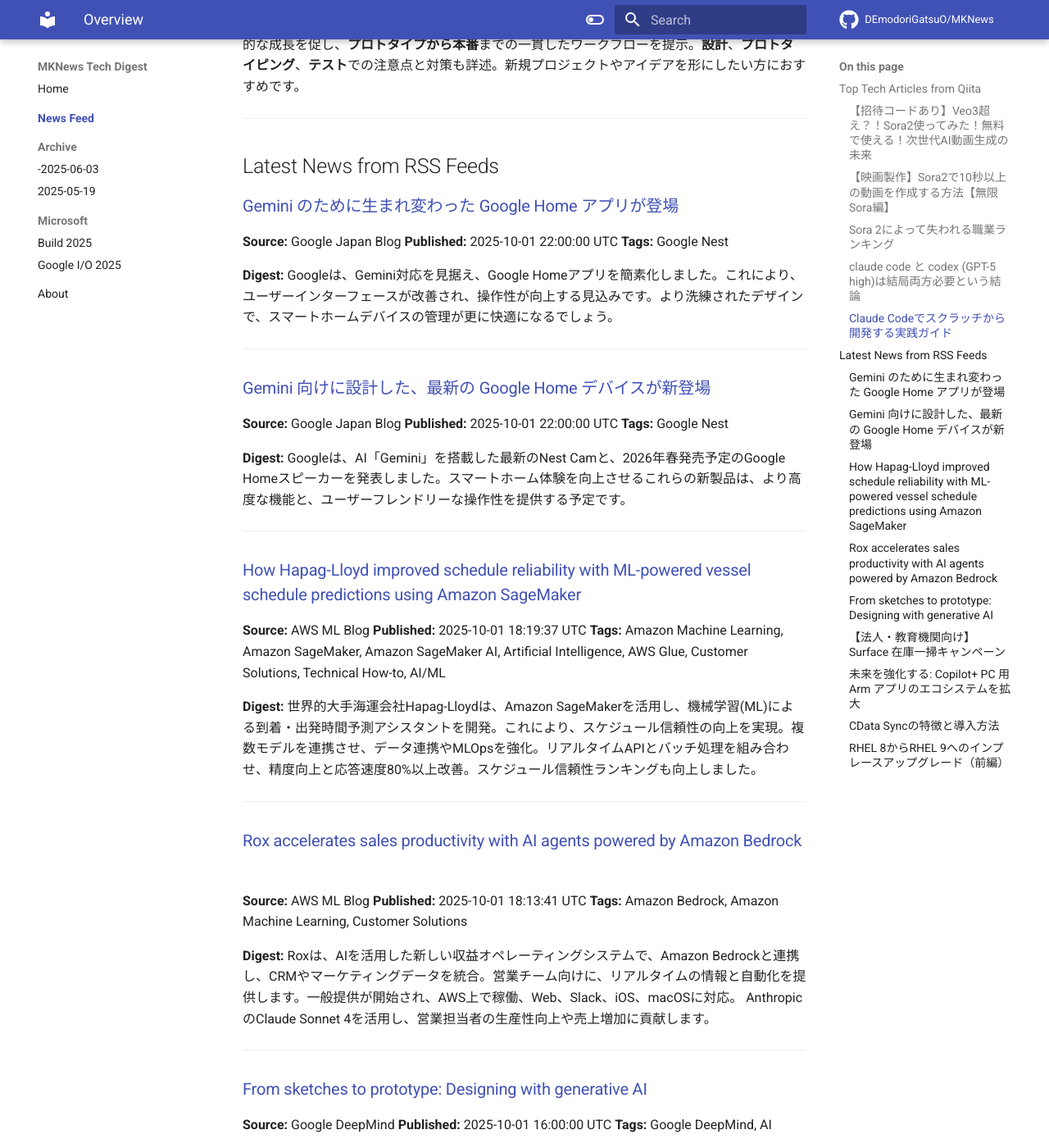
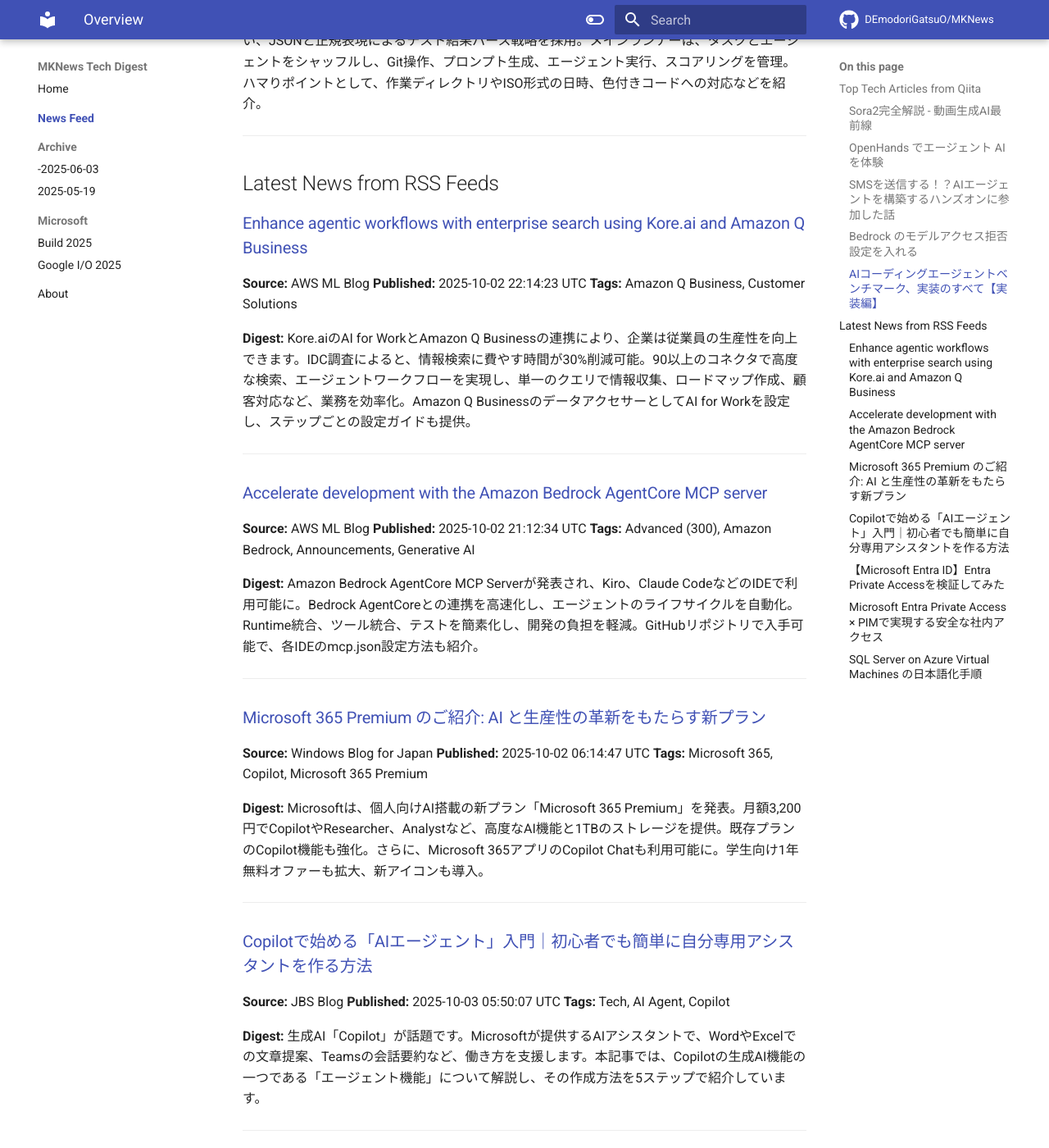
Before and after one commit to DEmodoriGatsuO/MKNews, an MkDocs documentation site: the page built from docs/news/index.md, in a window 1280 px wide and 1400 px high, scrolled down 1375 px. Shown: the whole window at 82% size. Built offline with MkDocs 1.6.1 and Material for MkDocs 9.7.7, drawn with Linux system fonts in a browser that asks for light colours; comment, search, counter and statistics services are not loaded; some of the changed text lies outside the part shown.

Commit message:
Automated AI Tech Digest - 2025-10-03

```diff
--- a/docs/news/index.md
+++ b/docs/news/index.md
@@ -1,147 +1,128 @@
-# AI Tech Trends Digest (2025-10-02)
+# AI Tech Trends Digest (2025-10-03)
 
 
 ## Top Tech Articles from Qiita
 
 
-### [【招待コードあり】Veo3超え？！Sora2使ってみた！無料で使える！次世代AI動画生成の未来](https://qiita.com/nanato12/items/d199738dde6ae616ed1c)
-**Published:** 2025-10-01 21:43:14 UTC
-**Likes:** 30
-**Tags:** AI, OpenAI, 生成AI, ChatGPT, Sora2
+### [Sora2完全解説 - 動画生成AI最前線](https://qiita.com/GeneLab_999/items/fd1c23c249a2b790ddfc)
+**Published:** 2025-10-02 23:59:13 UTC
+**Likes:** 1
+**Tags:** AI, OpenAI, sora, Sora2
 
 **Digest:**
-OpenAIの動画生成AI「Sora 2」が登場。リアルな映像表現が特徴で、現在は完全招待制で利用可能。GoogleのVeo 3と比較し、Sora 2は物理法則も再現する。無料で使えるが、招待コードが必要。招待された人は次の招待コードを共有する形で、みんなで利用を広げよう。著作権などの法的リスクに注意が必要。
+OpenAIの動画生成AI「Sora2」は、2025年9月発表の次世代モデル。最大20秒の動画を生成し、音声同期や物理法則の再現性を向上。**カメオ機能**で自身を登場させ、HD画質出力も可能。ChatGPT Pro契約で利用でき、**C2PAメタデータ**でAI生成を証明。米国とカナダで招待制、日本での提供は未定。課題は動画時間の制限、複雑な物理現象再現、著作権とプライバシーリスク。
 
 ---
 
-### [【映画製作】Sora2で10秒以上の動画を作成する方法【無限Sora編】](https://qiita.com/7mpy/items/779d0b6bec99bc6bc281)
-**Published:** 2025-10-01 11:44:31 UTC
-**Likes:** 7
-**Tags:** AI, OpenAI, 生成AI, ChatGPT, Sora2
+### [OpenHands でエージェント AI を体験](https://qiita.com/yutowac/items/d243cccf6e5b246a2307)
+**Published:** 2025-10-02 14:11:22 UTC
+**Likes:** 1
+**Tags:** GitHub, AI, アプリ開発, Devin, LLM
 
 **Digest:**
-「百聞は一見に如かず」というテーマで、婚活パーティーの様子を映したYouTube動画3本が紹介されています。これらの動画では、婚活パーティーへの参加や、そこで出会った相手とのカフェ、映画鑑賞の様子が記録されています。記事では、Remix機能を使った動画作成手順や、動画結合ツールについても触れられており、Windowsでのffmpegコマンド例も提示されています。
+LLMベースのOSSフレームワーク「OpenHands」を紹介。モジュール単位で機能拡張可能で、天気API連携エージェントAIを15分で構築。OpenWeatherMap APIと自作モジュールで、都市の天気とおすすめアクティビティを提案。UI化、Memory、複数ツール連携も可能で、自由にカスタマイズできます。
 
 ---
 
-### [Sora 2によって失われる職業ランキング](https://qiita.com/7mpy/items/10768c5c719d7af8a490)
-**Published:** 2025-10-01 23:15:13 UTC
-**Likes:** 5
-**Tags:** AI, OpenAI, 生成AI, ChatGPT, Sora2
+### [SMSを送信する！？AIエージェントを構築するハンズオンに参加した話](https://qiita.com/aaaaa_326/items/b4da14c0aba66fc9c790)
+**Published:** 2025-10-03 04:20:18 UTC
+**Likes:** 0
+**Tags:** AI, Vonage, Claude, AIエージェント
 
 **Digest:**
-2025年10月2日版、生成AI動画が仕事に与える影響を実務目線で解説。OpenAIのSora 2登場で動画と音声の同時自動化が進み、ストック系カメラマン、声優、俳優などが置換の対象に。一方、契約・権利、一次性、専門性が残る価値となり、AI時代には「AI込みの制作パイプライン」を設計・監督できる人材が求められる。
+AIエージェントを活用したハンズオンイベントに参加し、Vonage MCPサーバーでSMS送信や電話発信を体験。AnthropicのClaudeを介して、Vonageの音声通話とSMS機能をAPIで連携、Postmanでテストも実施。電話とSMSがAIで実現可能となり、業務効率化の可能性を感じ、AIスキル習得の重要性を再認識した。
 
 ---
 
-### [claude code と codex (GPT-5 high)は結局両方必要という結論](https://qiita.com/peka2/items/02749f8e77f065341920)
-**Published:** 2025-10-01 13:23:59 UTC
-**Likes:** 2
-**Tags:** codex, GPT-5, Claude, ClaudeCode, CodexCLI
+### [Bedrock のモデルアクセス拒否設定を入れる](https://qiita.com/ulutimo/items/9f88e50cd799c6f6b657)
+**Published:** 2025-10-03 02:16:47 UTC
+**Likes:** 0
+**Tags:** AWS, IAM, bedrock, IAMポリシー, LLM
 
 **Digest:**
-結論、最高の使い方は、まずCodexで現状のコードを把握し、計画を立てます。次に、その計画をClaude Codeに渡し実装させます。Claude Codeは素直にコードを書き、Codexは複雑なロジックやコードリーディングに強いため、両者の長所を活かした方法です。これにより、安定して高品質な作業を進められます。
+2025年9月29日より、AWS Bedrockのモデルアクセスが自動的に有効化されました。これに伴い、IAMロールで特定のモデルへのアクセスを拒否する必要が生じました。DeepSeekを拒否するため、IAMポリシーを変更し、Deny設定を追加することで実現しています。ただし、モデルIDをフルで指定しても拒否されない場合があるため、注意が必要です。
 
 ---
 
-### [Claude Codeでスクラッチから開発する実践ガイド](https://qiita.com/kiyotaman/items/1646c6b764f030d08238)
-**Published:** 2025-10-01 08:13:22 UTC
-**Likes:** 2
-**Tags:** GitHub, Claude, AIエージェント, ClaudeCode
+### [AIコーディングエージェントベンチマーク、実装のすべて【実装編】](https://qiita.com/nogataka/items/2303f9b3a2eeab9dc976)
+**Published:** 2025-10-03 01:32:24 UTC
+**Likes:** 0
+**Tags:** AI, OpenAI, Claude, AIエージェント, VibeCoding
 
 **Digest:**
-Claude Codeを活用した**スクラッチ開発**の効率化について解説。要件定義からテストまで、**各フェーズ**でClaude Codeを使い、**Issue Templates**で開発を支援。**ai_docs/**構築による段階的な成長を促し、**プロトタイプから本番**までの一貫したワークフローを提示。**設計**、**プロトタイピング**、**テスト**での注意点と対策も詳述。新規プロジェクトやアイデアを形にしたい方におすすめです。
+AIコーディングエージェントのベンチマークシステム実装について、設計思想と実装の詳細を解説。型定義でエラーを防止し、アダプタパターンで異なるエージェントを統一的に扱い、JSONと正規表現によるテスト結果パース戦略を採用。メインランナーは、タスクとエージェントをシャッフルし、Git操作、プロンプト生成、エージェント実行、スコアリングを管理。ハマりポイントとして、作業ディレクトリやISO形式の日時、色付きコードへの対応などを紹介。
 
 ---
 
 ## Latest News from RSS Feeds
 
 
-### [Gemini のために生まれ変わった Google Home アプリが登場](https://blog.google/intl/ja-jp/products/devices-services/google-home-app-gemini-redesign/)
-**Source:** Google Japan Blog
-**Published:** 2025-10-01 22:00:00 UTC
-**Tags:** Google Nest
+### [Enhance agentic workflows with enterprise search using Kore.ai and Amazon Q Business](https://aws.amazon.com/blogs/machine-learning/enhance-agentic-workflows-with-enterprise-search-using-kore-ai-and-amazon-q-business/)
+**Source:** AWS ML Blog
+**Published:** 2025-10-02 22:14:23 UTC
+**Tags:** Amazon Q Business, Customer Solutions
 
 **Digest:**
-Googleは、Gemini対応を見据え、Google Homeアプリを簡素化しました。これにより、ユーザーインターフェースが改善され、操作性が向上する見込みです。より洗練されたデザインで、スマートホームデバイスの管理が更に快適になるでしょう。
+Kore.aiのAI for WorkとAmazon Q Businessの連携により、企業は従業員の生産性を向上できます。IDC調査によると、情報検索に費やす時間が30%削減可能。90以上のコネクタで高度な検索、エージェントワークフローを実現し、単一のクエリで情報収集、ロードマップ作成、顧客対応など、業務を効率化。Amazon Q BusinessのデータアクセサーとしてAI for Workを設定し、ステップごとの設定ガイドも提供。
 
 ---
 
-### [Gemini 向けに設計した、最新の Google Home デバイスが新登場](https://blog.google/intl/ja-jp/products/devices-services/new-nest-cams-home-speaker/)
-**Source:** Google Japan Blog
-**Published:** 2025-10-01 22:00:00 UTC
-**Tags:** Google Nest
+### [Accelerate development with the Amazon Bedrock AgentCore MCP server](https://aws.amazon.com/blogs/machine-learning/accelerate-development-with-the-amazon-bedrock-agentcore-mcpserver/)
+**Source:** AWS ML Blog
+**Published:** 2025-10-02 21:12:34 UTC
+**Tags:** Advanced (300), Amazon Bedrock, Announcements, Generative AI
 
 **Digest:**
-Googleは、AI「Gemini」を搭載した最新のNest Camと、2026年春発売予定のGoogle Homeスピーカーを発表しました。スマートホーム体験を向上させるこれらの新製品は、より高度な機能と、ユーザーフレンドリーな操作性を提供する予定です。
+Amazon Bedrock AgentCore MCP Serverが発表され、Kiro、Claude CodeなどのIDEで利用可能に。Bedrock AgentCoreとの連携を高速化し、エージェントのライフサイクルを自動化。Runtime統合、ツール統合、テストを簡素化し、開発の負担を軽減。GitHubリポジトリで入手可能で、各IDEのmcp.json設定方法も紹介。
 
 ---
 
-### [How Hapag-Lloyd improved schedule reliability with ML-powered vessel schedule predictions using Amazon SageMaker](https://aws.amazon.com/blogs/machine-learning/how-hapag-lloyd-improved-schedule-reliability-with-ml-powered-vessel-schedule-predictions-using-amazon-sagemaker/)
-**Source:** AWS ML Blog
-**Published:** 2025-10-01 18:19:37 UTC
-**Tags:** Amazon Machine Learning, Amazon SageMaker, Amazon SageMaker AI, Artificial Intelligence, AWS Glue, Customer Solutions, Technical How-to, AI/ML
+### [Microsoft 365 Premium のご紹介: AI と生産性の革新をもたらす新プラン](https://blogs.windows.com/japan/2025/10/02/meet-microsoft-365-premium-your-ai-and-productivity-powerhouse/)
+**Source:** Windows Blog for Japan
+**Published:** 2025-10-02 06:14:47 UTC
+**Tags:** Microsoft 365, Copilot, Microsoft 365 Premium
 
 **Digest:**
-世界的大手海運会社Hapag-Lloydは、Amazon SageMakerを活用し、機械学習(ML)による到着・出発時間予測アシスタントを開発。これにより、スケジュール信頼性の向上を実現。複数モデルを連携させ、データ連携やMLOpsを強化。リアルタイムAPIとバッチ処理を組み合わせ、精度向上と応答速度80%以上改善。スケジュール信頼性ランキングも向上しました。
+Microsoftは、個人向けAI搭載の新プラン「Microsoft 365 Premium」を発表。月額3,200円でCopilotやResearcher、Analystなど、高度なAI機能と1TBのストレージを提供。既存プランのCopilot機能も強化。さらに、Microsoft 365アプリのCopilot Chatも利用可能に。学生向け1年無料オファーも拡大、新アイコンも導入。
 
 ---
 
-### [Rox accelerates sales productivity with AI agents powered by Amazon Bedrock](https://aws.amazon.com/blogs/machine-learning/rox-accelerates-sales-productivity-with-ai-agents-powered-by-amazon-bedrock/)
-**Source:** AWS ML Blog
-**Published:** 2025-10-01 18:13:41 UTC
-**Tags:** Amazon Bedrock, Amazon Machine Learning, Customer Solutions
+### [Copilotで始める「AIエージェント」入門｜初心者でも簡単に自分専用アシスタントを作る方法](https://blog.jbs.co.jp/entry/2025/10/03/145007)
+**Source:** JBS Blog
+**Published:** 2025-10-03 05:50:07 UTC
+**Tags:** Tech, AI Agent, Copilot
 
 **Digest:**
-Roxは、AIを活用した新しい収益オペレーティングシステムで、Amazon Bedrockと連携し、CRMやマーケティングデータを統合。営業チーム向けに、リアルタイムの情報と自動化を提供します。一般提供が開始され、AWS上で稼働、Web、Slack、iOS、macOSに対応。 AnthropicのClaude Sonnet 4を活用し、営業担当者の生産性向上や売上増加に貢献します。
+生成AI「Copilot」が話題です。Microsoftが提供するAIアシスタントで、WordやExcelでの文章提案、Teamsの会話要約など、働き方を支援します。本記事では、Copilotの生成AI機能の一つである「エージェント機能」について解説し、その作成方法を5ステップで紹介しています。
 
 ---
 
-### [From sketches to prototype: Designing with generative AI](https://blog.google/technology/google-deepmind/ross-lovegrove-design/)
-**Source:** Google DeepMind
-**Published:** 2025-10-01 16:00:00 UTC
-**Tags:** Google DeepMind, AI
+### [【Microsoft Entra ID】Entra Private Accessを検証してみた](https://blog.jbs.co.jp/entry/2025/10/03/125620)
+**Source:** JBS Blog
+**Published:** 2025-10-03 03:56:20 UTC
+**Tags:** microsoft
 
 **Digest:**
-Google DeepMind が、デザイナーのロス・ラヴグローヴとデザインオフィス Modem と共同でプロジェクトを進めました。彼らの協力により、革新的なデザインや技術的な取り組みが実現した可能性があります。今後の展開に注目が集まっています。
+Microsoft Entra ID の Entra Private Access を検証しました。Entra Private Access は、Azure AD ユーザーがプライベートネットワーク上のリソースに安全にアクセスできるようにするサービスです。今回の検証では、その動作を実際に確認し、設定や接続の仕組みを理解しました。
 
 ---
 
-### [【法人・教育機関向け】Surface 在庫一掃キャンペーン](https://blogs.windows.com/japan/2025/10/02/surface-stock-clearance-campaign-2/)
-**Source:** Windows Blog for Japan
-**Published:** 2025-10-02 02:37:17 UTC
-**Tags:** Surface
+### [Microsoft Entra Private Access × PIMで実現する安全な社内アクセス](https://blog.jbs.co.jp/entry/2025/10/03/093957)
+**Source:** JBS Blog
+**Published:** 2025-10-03 00:39:57 UTC
+**Tags:** Microsoft, Microsoft Entra Private Access, Privileged Identity Management, ZTNA, PIM
 
 **Digest:**
-法人・教育機関向けSurfaceの在庫一掃キャンペーン実施中。場所を選ばず業務を効率化できるSurface Pro 10やLaptop 6など、**AI**対応の**2 in 1 PC**やノートPCがお得な価格で提供。**NPU**搭載でパフォーマンス向上、**ハイブリッドワーク**を支援。2025年10月～12月納品分が対象。詳細は**Surface**認定リセラーへ。
+クラウド利用拡大に伴い、安全な社内アクセスが重要に。Microsoft Entra Private Accessと、特権アクセスを一時的に許可するMicrosoft Entra PIMを組み合わせ、セキュリティ強化環境を構築する方法を紹介。グループ作成、PIMオンボード、メンバーシップ割り当て、クイックアクセス設定を行い、特権アクセス有効化の確認まで解説します。
 
 ---
 
-### [未来を強化する: Copilot+ PC 用 Arm アプリのエコシステムを拡大](https://blogs.windows.com/japan/2025/10/02/empowering-the-future-the-expanding-arm-app-ecosystem-for-copilot-pcs/)
-**Source:** Windows Blog for Japan
-**Published:** 2025-10-02 00:36:53 UTC
-**Tags:** Surface, Windows 11
+### [SQL Server on Azure Virtual Machines の日本語化手順](https://blog.jbs.co.jp/entry/2025/10/02/165254)
+**Source:** JBS Blog
+**Published:** 2025-10-02 07:52:54 UTC
+**Tags:** Azure, Azure Virtual Machines, SQL Server
 
 **Digest:**
-Microsoftは、Copilot+ PC向けにArmアプリのエコシステムを拡大。セキュリティ、VPN、管理、生産性、クリエイティブ、SNSなど多岐にわたるアプリが利用可能に。Armネイティブアプリは高いパフォーマンスを発揮し、AI処理能力も向上。Windows 10サポート終了に向け、Arm Advisory Serviceが移行を支援。詳細なリストは、www.worksonwoa.comで公開されています。
+Azure VM上のSQL Serverを日本語環境で利用する際の注意点について解説します。インストール後、**SQL Server**の**照合順序**を適切に設定し、**日本語**の**文字化け**を防ぐ必要があります。これにより、**日本語**のデータが正しく表示され、スムーズな運用が可能になります。
 
 ---
-
-### [CData Syncの特徴と導入方法](https://blog.jbs.co.jp/entry/2025/10/02/125916)
-**Source:** JBS Blog
-**Published:** 2025-10-02 03:59:16 UTC
-**Tags:** ETL, CData, CData Sync, AWS, Snowflake
-
-**Digest:**
-JBSの稲留氏が、CData Syncを用いたニアリアルタイムデータ連携パイプラインを構築。インストール型導入の背景や構築方法を解説します。CData Syncは、多様なデータソース対応、ノーコード設定、サーバーライセンス、フルコントロールが特徴。EC2インスタンスにCData Syncを構築し、安定運用を実現しました。
-
----
-
-### [RHEL 8からRHEL 9へのインプレースアップグレード（前編）](https://blog.jbs.co.jp/entry/2025/10/02/084335)
-**Source:** JBS Blog
-**Published:** 2025-10-01 23:43:35 UTC
-
-**Digest:**
-Red Hat Enterprise Linux (RHEL) のインプレースアップグレード、今回はRHEL 8から9への移行を取り上げます。 前編では、アップグレード前の重要な確認事項を解説。 具体的には、システム要件、アップグレードパス、バックアップ取得、サブスクリプションとリポジトリの確認など、事前の準備について説明します。
-
----
```
